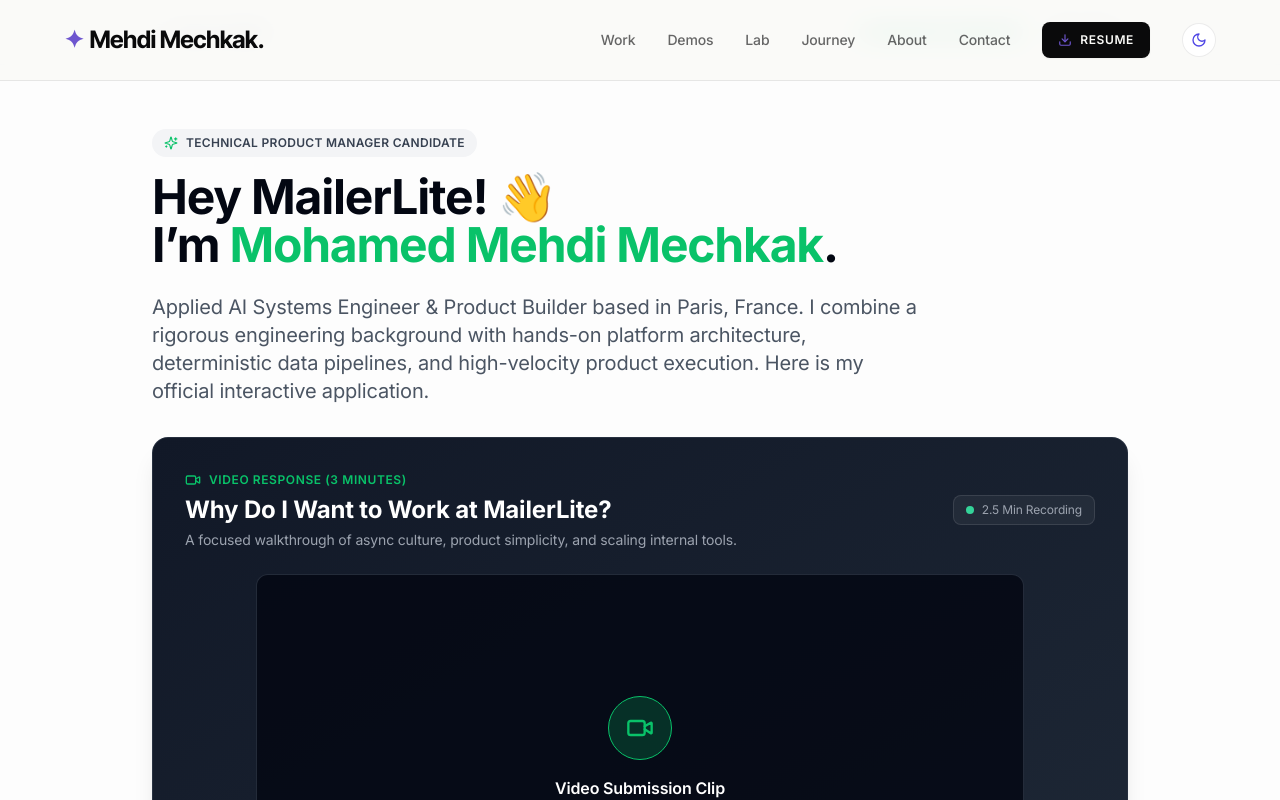
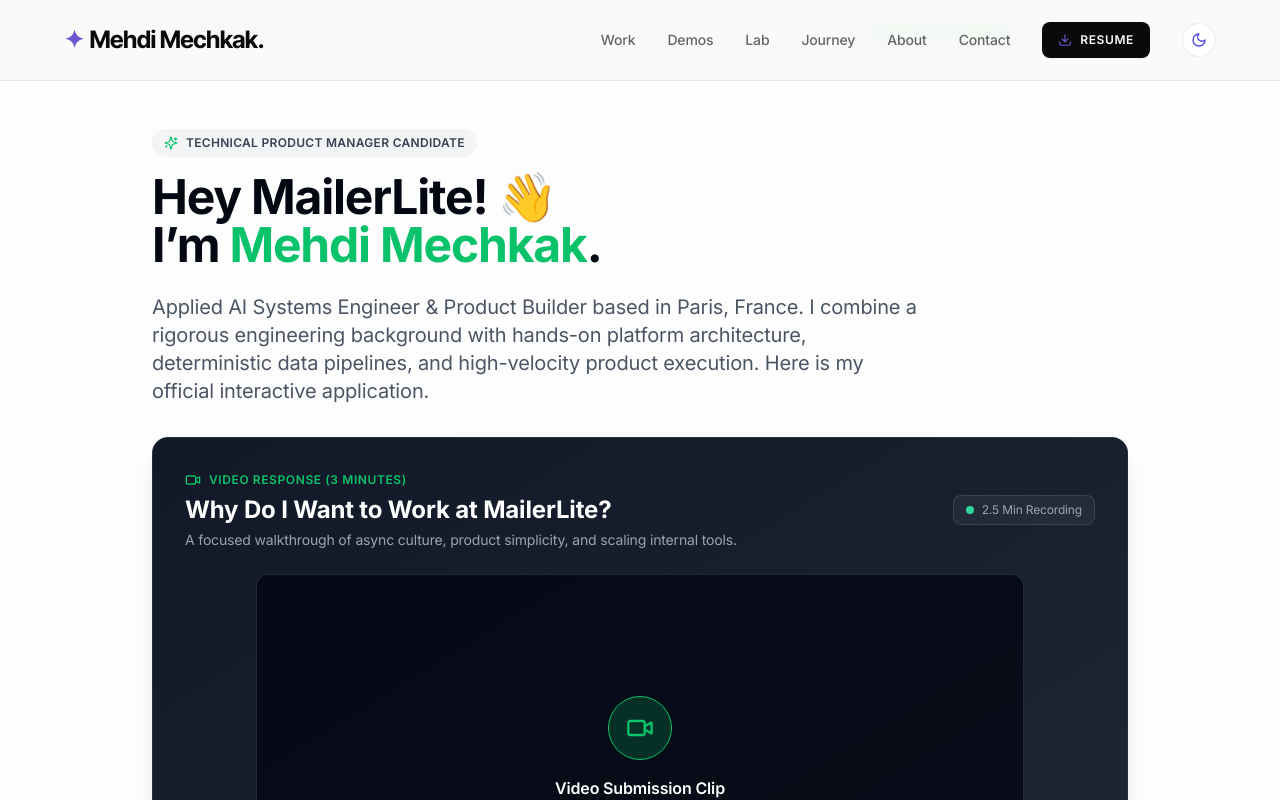
Before and after one commit to FlowArchitect-Agency/portfolio, a Next.js app: page /mailerlite in a window 1280 px wide. Shown: the top 800 px of the page. Built offline with nearby package versions, Linux system fonts and the light colour scheme.

Commit message:
Update candidate name to Mehdi Mechkak

```diff
--- a/app/mailerlite/page.tsx
+++ b/app/mailerlite/page.tsx
@@ -54,7 +54,7 @@
         </div>
         <h1 className="text-4xl sm:text-5xl font-extrabold tracking-tight text-gray-950 mb-6 leading-[1.15]">
           Hey MailerLite! 👋 <br />
-          I’m <span className="text-[#09C269]">Mohamed Mehdi Mechkak</span>.
+          I’m <span className="text-[#09C269]">Mehdi Mechkak</span>.
         </h1>
         <p className="text-lg sm:text-xl text-gray-600 max-w-3xl leading-relaxed mb-8">
           Applied AI Systems Engineer & Product Builder based in Paris, France. I combine a rigorous engineering background
```
